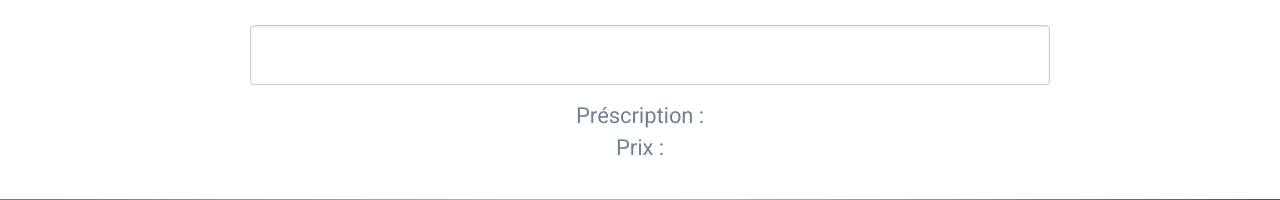
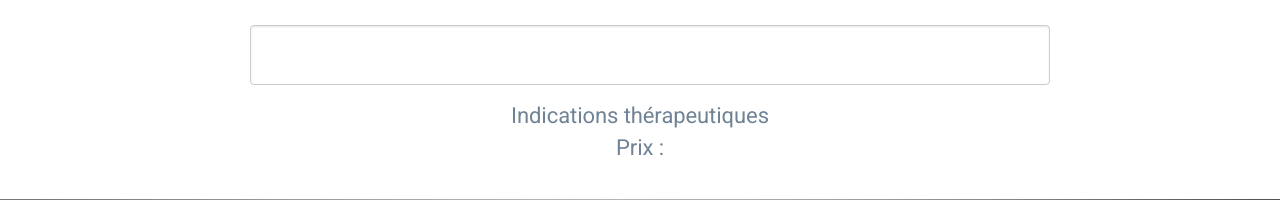
Before and after one commit to Krez90/Nutrilife, a PHP site: page / in a window 1280 px wide. Shown: the part 360-560 px from the top of the page. Run offline with PHP 8.4, Linux system fonts and the light colour scheme.

Commit message:
ajout fonctionnalités

```diff
--- a/index.php
+++ b/index.php
@@ -64,10 +64,11 @@
                         <p class="hero-paragraph is-revealing">Ne perdez plus votre temps. <br> Faites vos recherches en toute simplicité !</p>
                         <div class="hero-cta is-revealing">
                         <input id="provider-json" class="champ" style ="margin-left:10px; margin-right:15px; margin-bottom:15px; height:60px; width:100%;" type="text" value=""/>
-                        <div id="nom"></div>
-                        <div class="prescription"id="medocstyle">Préscription :<div id="prescription"></div></div>
-                        <div id="taux"id="medocstyle"></div>
-                        <div class="prix"id="medocstyle"> Prix :<div id="prix"></div></div>
+                        <div id="nom"id="medocstyle"></div>
+                        <div class="prescription"id="medocstyle">Indications thérapeutiques<div id="prescription"></div></div>
+                        <div class="price"id="medocstyle">Prix :<div id="prix"></div></div>
+                        <div id="taux"></div>
+                        <div id="indicremboursement"></div>
                         </div>
 
                     </div>
--- a/public/css/style.css
+++ b/public/css/style.css
@@ -226,6 +226,10 @@
     background: linear-gradient(to right, rgba(71, 68, 82, 0.24) 0, #474452 50%, rgba(71, 68, 82, 0.24) 100%);
     margin-top: 24px;
     margin-bottom: 24px
+}
+
+a{
+    color: #4d6ae7 !important;
 }
 
 ul, ol {
--- a/search.js
+++ b/search.js
@@ -16,8 +16,9 @@
 						var responseJson = $.parseJSON(response);
 						$("#nom").text(responseJson.denomination);
 						$("#prescription").html(responseJson.indicationsTherapeutiques);
-						$("#prix").text(responseJson.presentations[0].prix == null ? "Prix libre" : responseJson.presentations[0].prix);
-						$("#taux").text(responseJson.presentations[0].tauxRemboursement[0]);
+						$("#prix"). text(responseJson.presentations[0].prix == null ? "libre" : responseJson.presentations[0].prix);
+						$("#taux").text(responseJson.presentations[0].tauxRemboursement.length == 0 ? "Non remboursé" : responseJson.presentations[0].tauxRemboursement);
+						$("#indicremboursement").html(responseJson.presentations[0].indicationsRemboursement.length == 0 ? "Non renseigné" : responseJson.presentations[0].indicationsRemboursement);
 
 					}
 			 });
```
